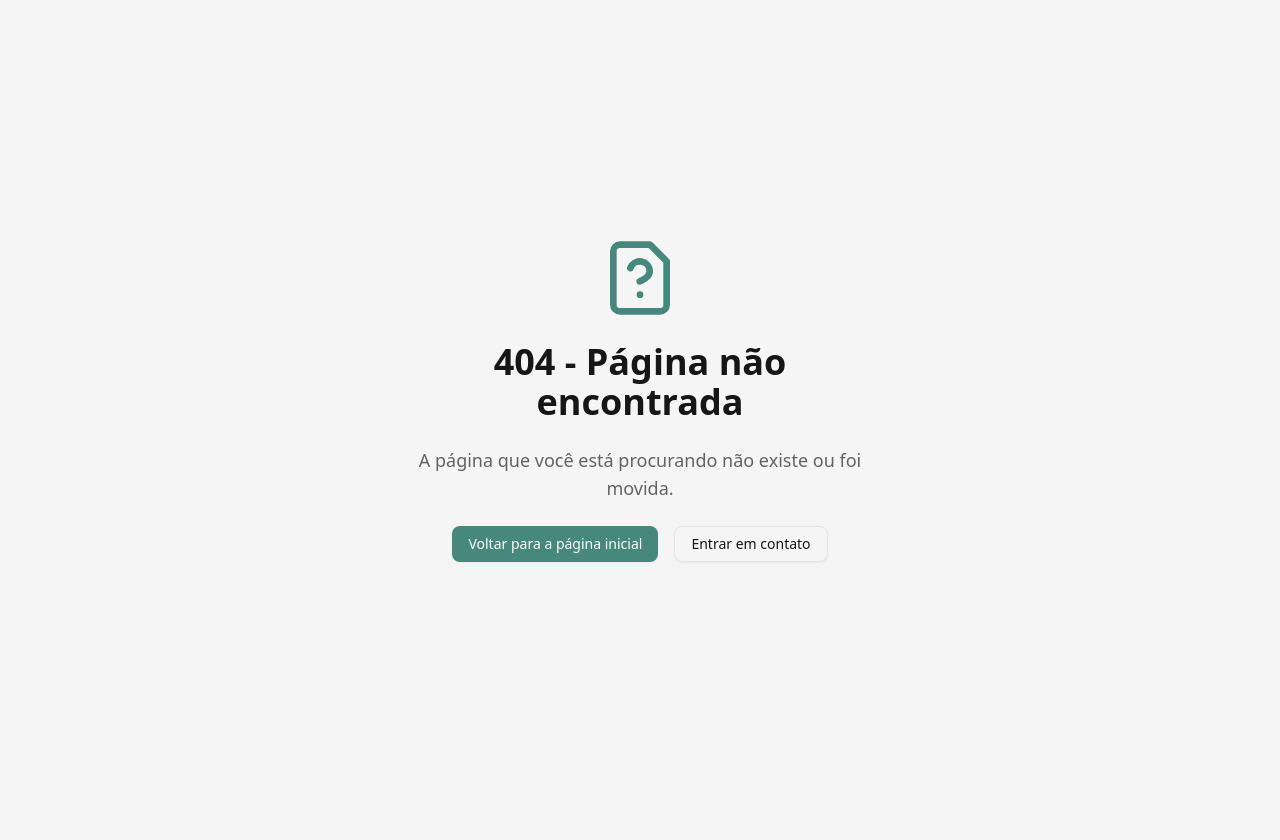
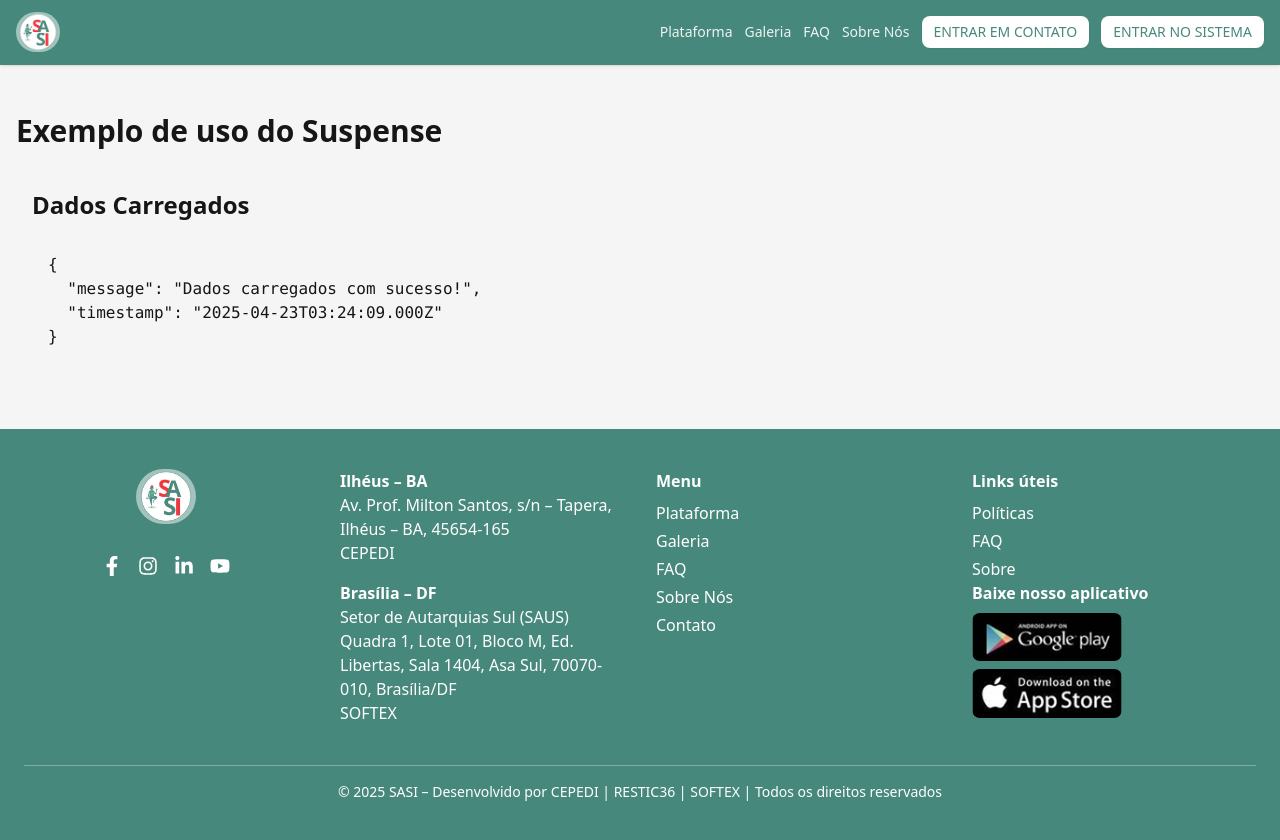
Before and after one commit to sasi-team/sasi-frontend, a Next.js app: page /teste in a window 1280 px wide. Before the commit this address had no page. Before the commit the page ends 800 px from the top, so only its background shows below. Built offline with nearby package versions, Linux system fonts and the light colour scheme.

Commit message:
feat: Adiciona página de exemplo utilizando Suspense para carregamento de dados

```diff
--- /dev/null
+++ b/src/app/(public)/teste/page.tsx
@@ -0,0 +1,35 @@
+import { Suspense } from 'react';
+import { LoadingSpinner } from '@/components/shared/LoadingSpinner';
+
+//TODO: Remover essa página - Feita para fins didáticos
+// Componente que será carregado com Suspense
+const DataComponent = async () => {
+  // Simula uma operação assíncrona
+  const data = await fetchData();
+
+  return (
+    <div className="p-4">
+      <h2 className="text-2xl font-bold mb-4">Dados Carregados</h2>
+      <pre className="bg-muted p-4 rounded">{JSON.stringify(data, null, 2)}</pre>
+    </div>
+  );
+};
+
+// Função fictícia para simular busca de dados
+async function fetchData() {
+  // Simula um delay de carregamento
+  await new Promise((resolve) => setTimeout(resolve, 2000));
+  return { message: "Dados carregados com sucesso!", timestamp: new Date().toISOString() };
+}
+
+export default function ExamplePage() {
+  return (
+    <div className="container mx-auto py-8">
+      <h1 className="text-3xl font-bold mb-6">Exemplo de uso do Suspense</h1>
+
+      <Suspense fallback={<LoadingSpinner fullScreen={false} text="Buscando dados..." />}>
+        <DataComponent />
+      </Suspense>
+    </div>
+  );
+}
```
